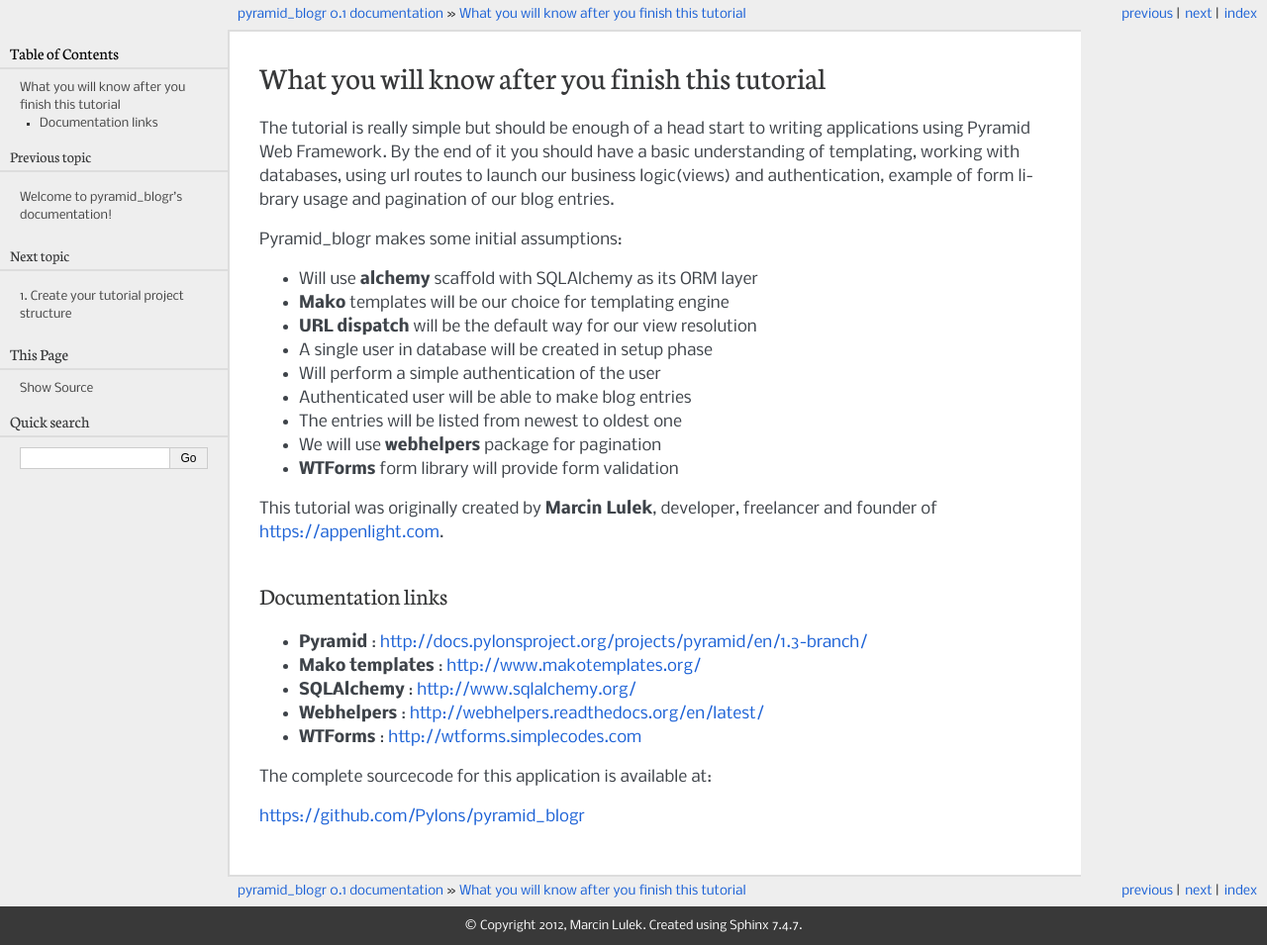
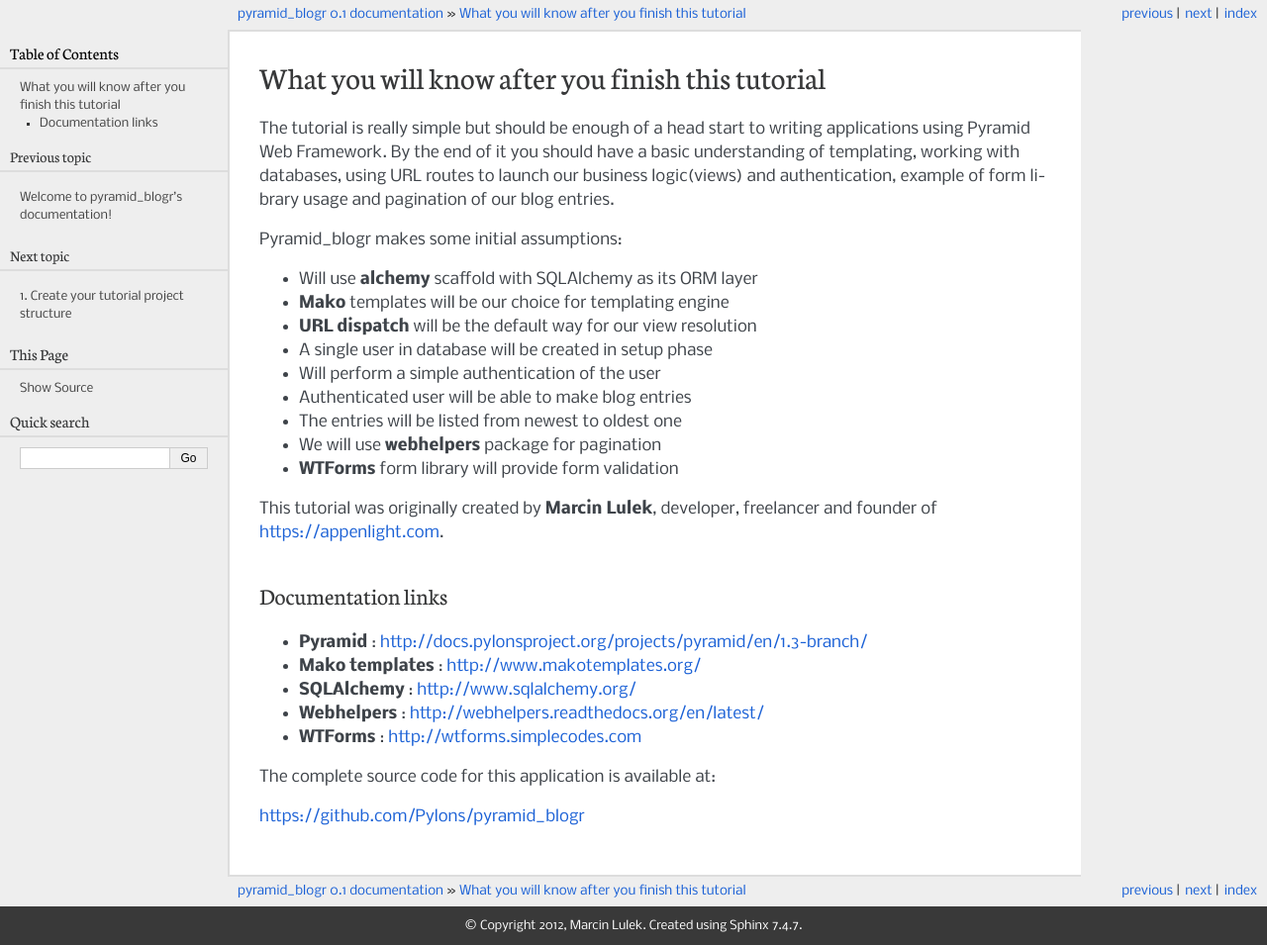
Before and after one commit to Pylons/pyramid_blogr, a Sphinx documentation site: the page built from docs/intro.rst, in a window 1280 px wide. Shown: the whole page at 99% size. Built offline with Sphinx 7.4.7, drawn with Linux system fonts in a browser that asks for light colours.

Commit message:
Minor grammar fixes
Spacing and capitalization

```diff
--- a/docs/intro.rst
+++ b/docs/intro.rst
@@ -4,7 +4,7 @@
 
 The tutorial is really simple but should be enough of a head start to writing
 applications using Pyramid Web Framework. By the end of it you should have a
-basic understanding of templating, working with databases, using url routes to
+basic understanding of templating, working with databases, using URL routes to
 launch our business logic(views) and authentication, example of form library
 usage and pagination of our blog entries.
 
@@ -32,6 +32,6 @@
 * **Webhelpers** : http://webhelpers.readthedocs.org/en/latest/
 * **WTForms** : http://wtforms.simplecodes.com
 
-The complete sourcecode for this application is available at:
+The complete source code for this application is available at:
 
 https://github.com/Pylons/pyramid_blogr
```
